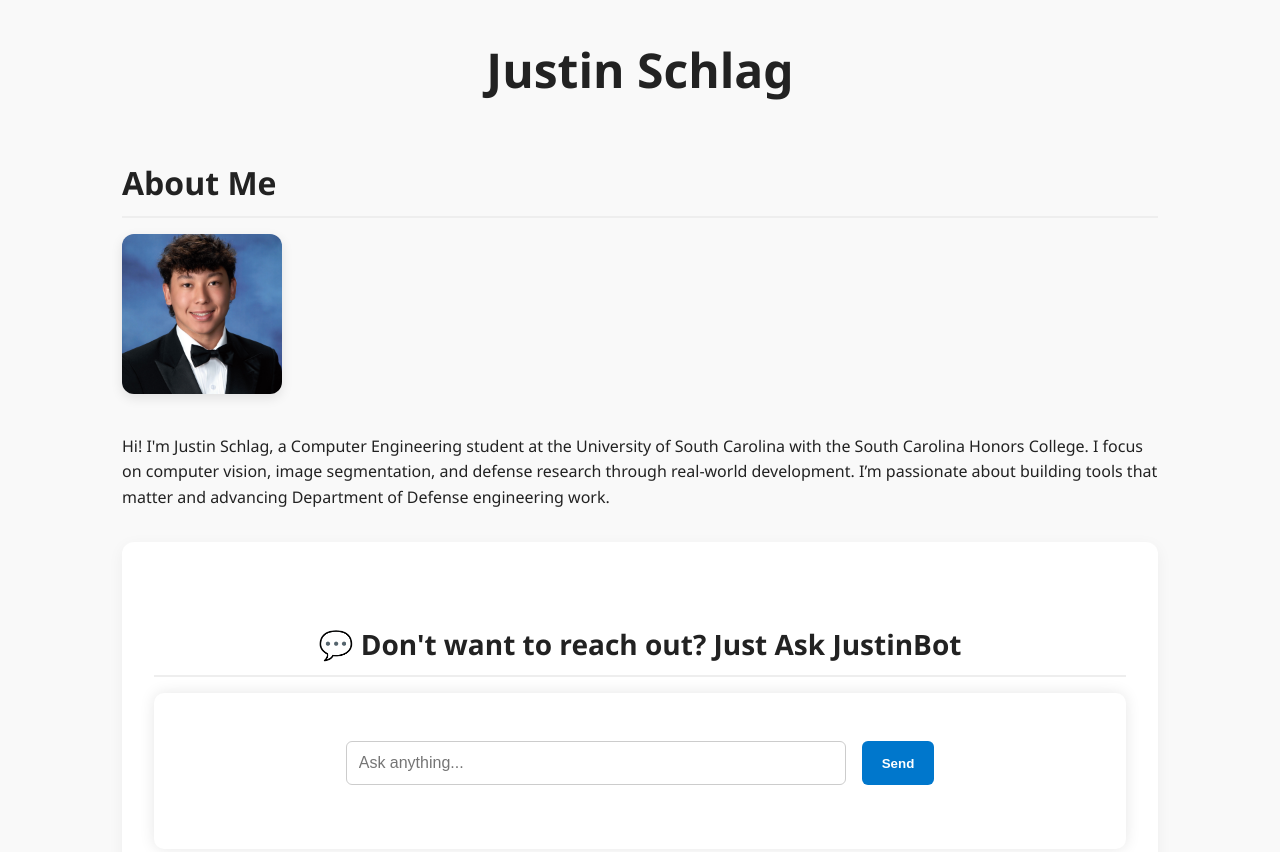
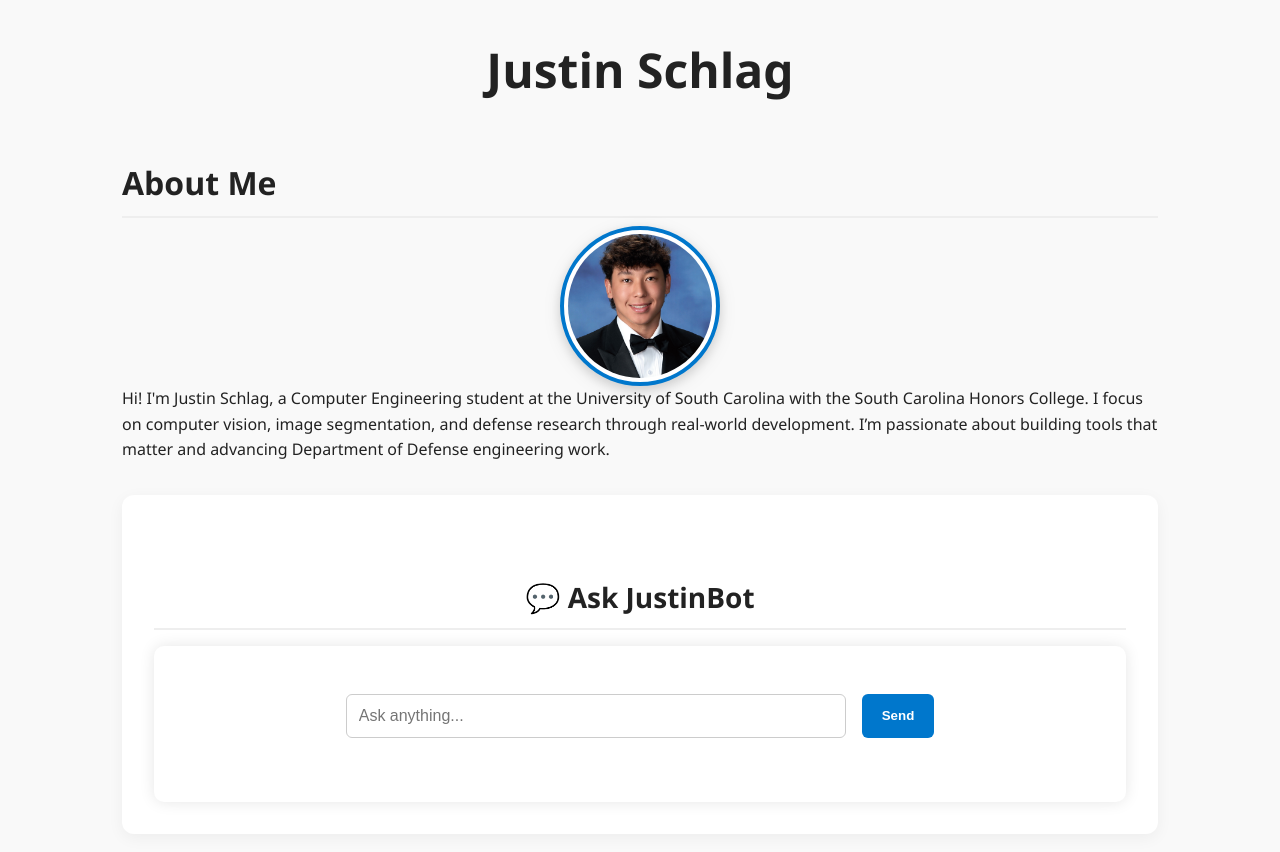
Before and after one commit to justinschlag/justinschlag.github.io, a plain HTML site: page index.html in a window 1280 px wide. Shown: the top 852 px of the page. Drawn offline with Linux system fonts and the light colour scheme.

Commit message:
profile pic centered

```diff
--- a/index.html
+++ b/index.html
@@ -27,7 +27,7 @@
 
   <!-- Chatbox -->
   <section class="chatbox-section">
-    <h2>💬 Don't want to reach out? Just Ask JustinBot</h2>
+    <h2>💬 Ask JustinBot</h2>
     <div class="chatbox-container">
       <form id="chat-form">
         <input type="text" id="user-input" placeholder="Ask anything..." required />
--- a/styles.css
+++ b/styles.css
@@ -59,19 +59,35 @@ a:hover {
 /* About Section */
 .about-container {
   display: flex;
-  flex-wrap: wrap;
-  align-items: center;
-  gap: 2rem;
-  margin-top: 1rem;
+  justify-content: center; /* Center horizontally */
+  align-items: center;    /* Center vertically */
+  flex-direction: column; /* Stack items vertically if needed */            /* Maintain spacing between elements */
+  margin: 0;              /* Remove any top margin */
 }
 
 .profile-pic {
   width: 160px;
   height: 160px;
   object-fit: cover;
-  border-radius: 12px;
+  border-radius: 50%;
   transition: transform 0.3s ease;
   box-shadow: 0 4px 12px rgba(0, 0, 0, 0.1);
+  border: 4px solid #0077cc;
+  background: #fff;
+  padding: 4px;
+  box-sizing: border-box;
+  filter: drop-shadow(0 4px 8px rgba(0, 0, 0, 0.1));
+  cursor: pointer;
+  display: block;
+  margin: 0; /* Remove any margin */
+  max-width: 100%;
+  max-height: 100%;
+  overflow: hidden;
+  position: relative;
+}
+
+.profile-pic:hover {
+  transform: scale(1.05);
 }
 
 .profile-pic:hover {
```
